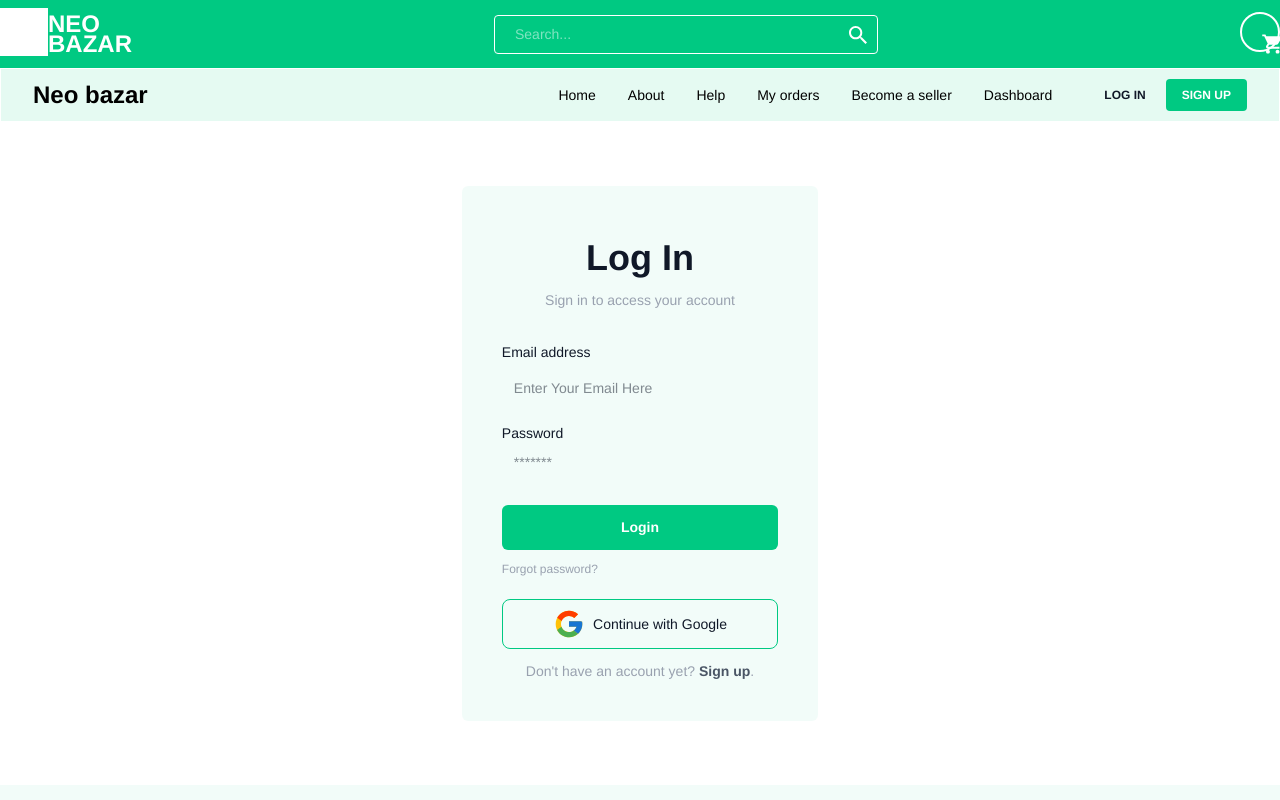
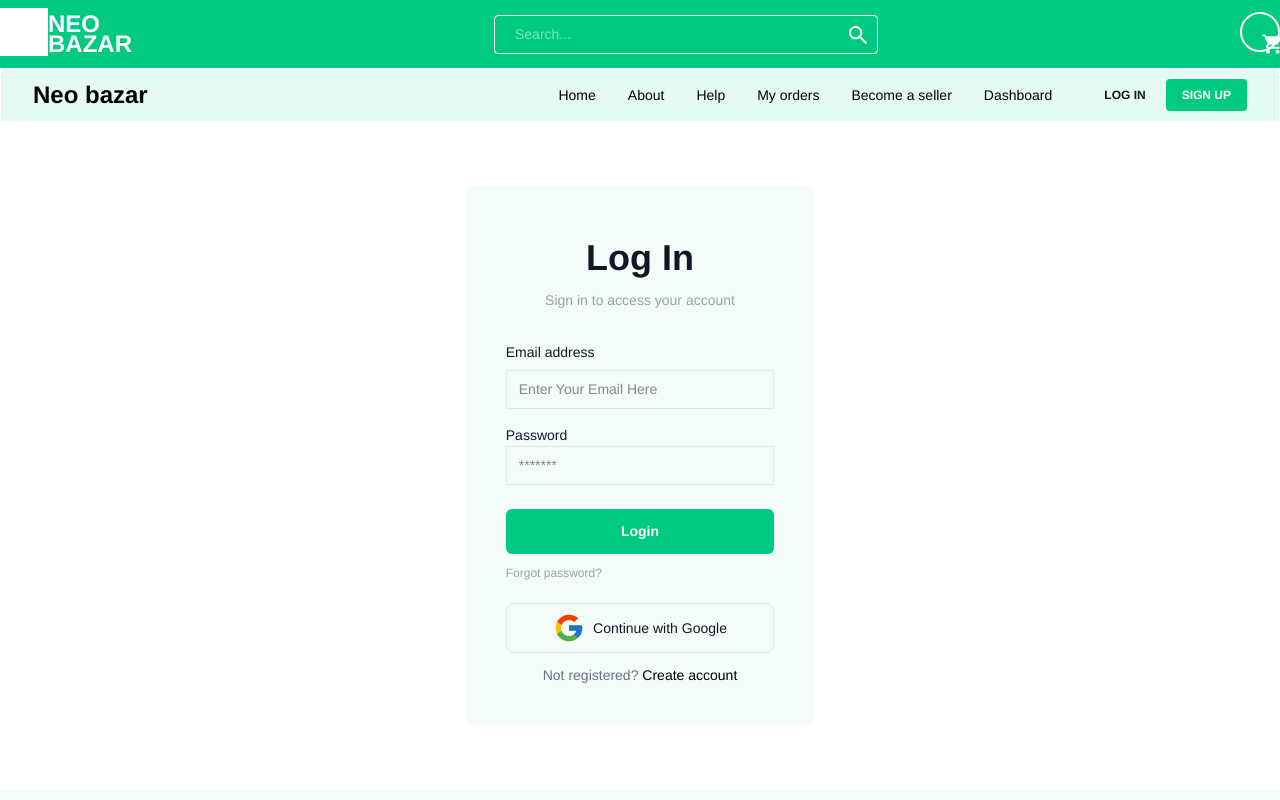
Before and after one commit to devsafex/neo-bazar, a React (Vite) app: page /login in a window 1280 px wide. Shown: the top 800 px of the page. Built offline with nearby package versions, Linux system fonts and the light colour scheme; no server answers; grey boxes are pictures that could not be loaded.

Commit message:
changes made in login and sign up

```diff
--- a/src/Pages/Login/Login.jsx
+++ b/src/Pages/Login/Login.jsx
@@ -70,11 +70,11 @@ const Login = () => {
           <div className="space-y-4">
             <div>
               <label htmlFor="email" className="block mb-2 text-sm">Email address</label>
-              <input type="email" name="email" id="email" required placeholder="Enter Your Email Here" className="w-full px-3 py-2 input input-bordered focus:outline-[#00C982] text-gray-900" />
+              <input type="email" name="email" id="email" required placeholder="Enter Your Email Here" className="w-full px-3 py-2 border border-slate-200 focus:outline-[#00C982] text-gray-900" />
             </div>
             <div>
               <label htmlFor="password" className="text-sm mb-2">Password</label>
-              <input type="password" name="password" autoComplete="current-password" id="password" required placeholder="*******" className="w-full px-3 py-2 input input-bordered focus:outline-[#00C982] text-gray-900" />
+              <input type="password" name="password" autoComplete="current-password" id="password" required placeholder="*******" className="w-full px-3 py-2 border border-slate-200 focus:outline-[#00C982] text-gray-900" />
             </div>
             {error && <p className="mb-2 text-red-500 text-sm">{error}</p>}
           </div>
@@ -87,12 +87,12 @@ const Login = () => {
         <div className="space-y-1 my-2">
           <button className="text-xs hover:underline hover:text-[#00C982] text-gray-400">Forgot password?</button>
         </div>
-        <div onClick={handleGoogleSignIn} className="flex justify-center border-[#00C982] items-center space-x-2 border my-3 p-2 rounded-lg cursor-pointer">
+        <div onClick={handleGoogleSignIn} className="flex justify-center border-slate-200 items-center space-x-2 border my-3 p-2 rounded-lg cursor-pointer">
           <FcGoogle size={32} />
           <p>Continue with Google</p>
         </div>
-        <p className="px-6 text-sm text-center text-gray-400">
-          Don&apos;t have an account yet? <Link to="/signup" className="hover:underline hover:text-[#00C982] font-bold text-gray-600">Sign up</Link>.
+        <p className="px-6 text-sm text-center text-gray-500">
+        Not registered? <Link to="/signup" className="hover:underline hover:text-[#00C982] font-medium text-black">Create account</Link>
         </p>
       </div>
     </div>
--- a/src/Pages/SignUp/SignUp.jsx
+++ b/src/Pages/SignUp/SignUp.jsx
@@ -1,8 +1,5 @@
 import { Link, useNavigate } from "react-router-dom";
 import { FcGoogle } from "react-icons/fc";
-// import useAuth from "../../hooks/useAuth";
-// import { toast } from "react-hot-toast";
-// import { imageUpload, saveUser } from "../../utilities/utils";
 import { useState } from "react";
 import { CgSpinnerAlt } from "react-icons/cg";
 import useAuth from "../../hooks/useAuth";
@@ -85,12 +82,10 @@ const navigate = useNavigate()
       <div className="flex flex-col max-w-md p-6 rounded-md sm:p-10 bg-[#00C982]/5 text-gray-900">
         <div className="mb-8 text-center">
           <h1 className="my-3 text-4xl font-bold">Sign Up</h1>
-          <p className="text-sm text-gray-400">Welcome to Neo Bazar</p>
+          <p className="text-sm text-gray-400">Join us today! It only takes a few steps</p>
         </div>
         <form
           onSubmit={handleSubmit}
-          noValidate=""
-          action=""
           className="space-y-6 ng-untouched ng-pristine ng-valid"
         >
           <div className="space-y-4">
@@ -103,7 +98,7 @@ const navigate = useNavigate()
                 name="name"
                 id="name"
                 placeholder="Enter Your Name Here"
-                className="w-full px-3 py-2 input input-bordered focus:outline-[#00C982] text-gray-900"
+                className="w-full px-3 py-2 border border-slate-200 focus:outline-[#00C982] text-gray-900"
                 data-temp-mail-org="0"
               />
             </div>
@@ -117,20 +112,8 @@ const navigate = useNavigate()
                 id="email"
                 required
                 placeholder="Enter Your Email Here"
-                className="w-full px-3 py-2 input input-bordered focus:outline-[#00C982] text-gray-900"
+                className="w-full px-3 py-2 border border-slate-200 focus:outline-[#00C982] text-gray-900"
                 data-temp-mail-org="0"
-              />
-            </div>
-            <div>
-              <label htmlFor="image" className="block mb-2 text-sm">
-                Select Image:
-              </label>
-              <input
-                required
-                type="file"
-                id="image"
-                name="image"
-                accept="image/*"
               />
             </div>
 
@@ -147,7 +130,7 @@ const navigate = useNavigate()
                 id="password"
                 required
                 placeholder="*******"
-                className="w-full px-3 py-2 border input input-bordered rounded-md focus:outline-[#00C982] text-gray-900"
+                className="w-full px-3 py-2 border border-slate-200 rounded-md focus:outline-[#00C982] text-gray-900"
               />
             </div>
             {error && <p className="mb-2 text-red-500 text-sm">{error}</p>}
@@ -169,20 +152,19 @@ const navigate = useNavigate()
 
         <div
           onClick={handleGoogleSignIn}
-          className="flex justify-center border-[#00C982] items-center space-x-2  border my-3 p-2 rounded-lg cursor-pointer"
+          className="flex justify-center border-slate-200 items-center space-x-2  border my-3 p-2 rounded-lg cursor-pointer"
         >
           <FcGoogle size={32} />
           <p>Continue with Google</p>
         </div>
-        <p className="px-6 text-sm text-center text-gray-400">
+        <p className="px-6 text-sm text-center text-gray-500">
           Already have an account?
           <Link
             to="/login"
-            className="hover:underline hover:text-[#00C982] font-bold text-gray-600"
+            className="hover:underline ml-1 hover:text-[#00C982] font-medium text-black"
           >
             Login
           </Link>
-          .
         </p>
       </div>
     </div>
--- a/src/components/Nav/Navlinks.jsx
+++ b/src/components/Nav/Navlinks.jsx
@@ -5,12 +5,17 @@ import {
   Button,
   IconButton,
 } from "@material-tailwind/react";
-import { useEffect, useState } from "react";
+import React, { useEffect, useState } from "react";
 import { Link } from "react-router-dom";
 import useAuth from "../../hooks/useAuth";
 
 const Navlinks = () => {
    const { user, logOut } = useAuth();
+   const [size, setSize] = React.useState(null);
+
+   const handleOpen = (value) => {
+    setSize((prevSize) => (prevSize === value ? null : value));
+  };
 
   const [openNav, setOpenNav] = useState(false);
   useEffect(() => {
@@ -171,9 +176,10 @@ const Navlinks = () => {
           {navList}
           <div className="flex items-center gap-x-1">
             <Link to={"/login"}>
-              <Button fullWidth variant="text" size="sm" className="">
+              <Button onClick={() => handleOpen("md")} fullWidth variant="text" size="sm" className="">
                 <span>Log In</span>
               </Button>
+
             </Link>
             <Link to={"/register"}>
               <Button fullWidth size="sm" className=" bg-[#00C982] rounded">
```
